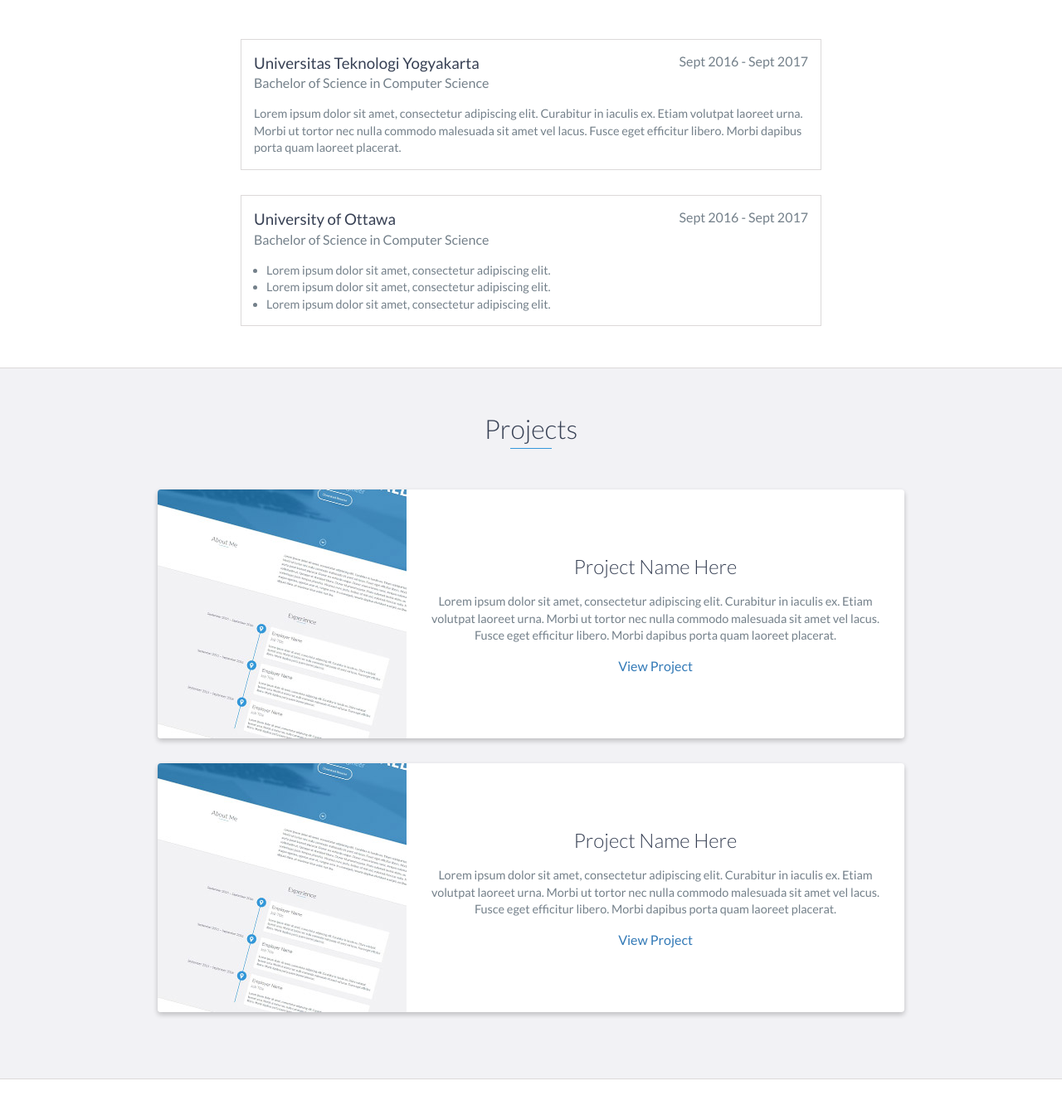
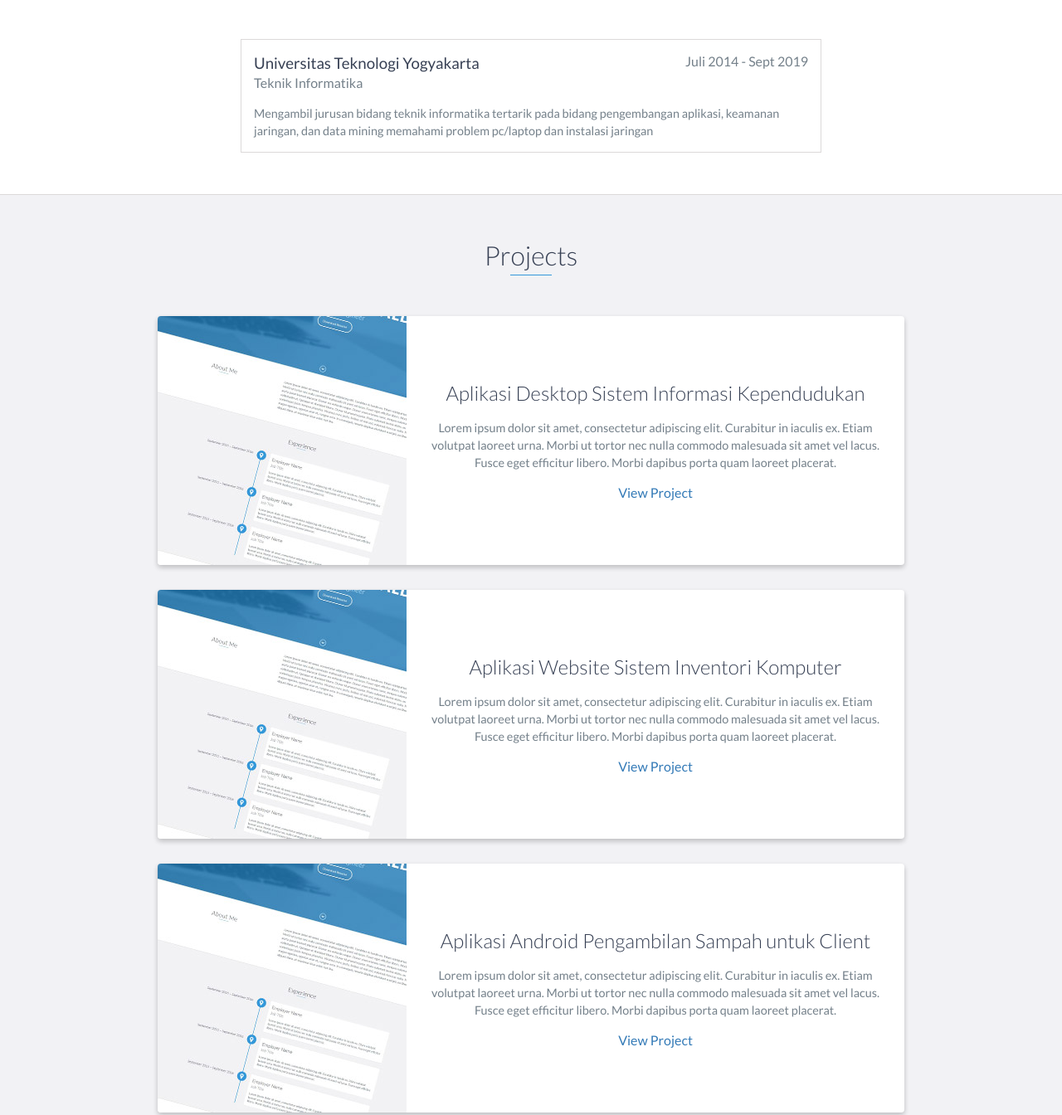
Before and after one commit to diospratama/diospratama.github.io, a website: page index.html in a window 1280 px wide. Shown: the part 1528-2872 px from the top of the page at 83% size. Drawn offline with nearby package versions, Linux system fonts and the light colour scheme.

Commit message:
Update index.html

```diff
--- a/index.html
+++ b/index.html
@@ -101,29 +101,11 @@
         <h2 class="heading">Education</h2>
         <div class="education-block">
             <h3>Universitas Teknologi Yogyakarta</h3>
-            <span class="education-date">Sept 2016 - Sept 2017</span>
-            <h4>Bachelor of Science in Computer Science</h4>
+            <span class="education-date">Juli 2014 - Sept 2019</span>
+            <h4>Teknik Informatika</h4>
             <p>
-                Lorem ipsum dolor sit amet, consectetur adipiscing elit. Curabitur in iaculis ex. Etiam volutpat laoreet urna. Morbi ut tortor nec nulla commodo malesuada sit amet vel lacus. Fusce eget efficitur libero. Morbi dapibus porta quam laoreet placerat.
+               Mengambil jurusan bidang teknik informatika tertarik pada bidang pengembangan aplikasi, keamanan jaringan, dan data mining memahami problem pc/laptop dan instalasi jaringan
             </p>
-        </div>
-        <!-- End .education-block -->
-
-        <div class="education-block">
-            <h3>University of Ottawa</h3>
-            <span class="education-date">Sept 2016 - Sept 2017</span>
-            <h4>Bachelor of Science in Computer Science</h4>
-            <ul>
-                <li>
-                    Lorem ipsum dolor sit amet, consectetur adipiscing elit.
-                </li>
-                <li>
-                    Lorem ipsum dolor sit amet, consectetur adipiscing elit.
-                </li>
-                <li>
-                    Lorem ipsum dolor sit amet, consectetur adipiscing elit.
-                </li>
-            </ul>
         </div>
         <!-- End .education-block -->
     </div>
@@ -139,7 +121,7 @@
                     </div>
                     <!-- End .project-image -->
                     <div class="project-info">
-                        <h3>Project Name Here</h3>
+                        <h3>Aplikasi Desktop Sistem Informasi Kependudukan</h3>
                         <p>
                             Lorem ipsum dolor sit amet, consectetur adipiscing elit. Curabitur in iaculis ex. Etiam volutpat laoreet urna. Morbi ut tortor nec nulla commodo malesuada sit amet vel lacus. Fusce eget efficitur libero. Morbi dapibus porta quam laoreet placerat.
                         </p>
@@ -155,7 +137,55 @@
                     </div>
                     <!-- End .project-image -->
                     <div class="project-info">
-                        <h3>Project Name Here</h3>
+                        <h3>Aplikasi Website Sistem Inventori Komputer</h3>
+                        <p>
+                            Lorem ipsum dolor sit amet, consectetur adipiscing elit. Curabitur in iaculis ex. Etiam volutpat laoreet urna. Morbi ut tortor nec nulla commodo malesuada sit amet vel lacus. Fusce eget efficitur libero. Morbi dapibus porta quam laoreet placerat.
+                        </p>
+                        <a href="#">View Project</a>
+                    </div>
+                    <!-- End .project-info -->
+                </div>
+                <!-- End .project -->
+
+		    <div class="project shadow-large">
+                    <div class="project-image">
+                        <img src="images/project.jpg" />
+                    </div>
+                    <!-- End .project-image -->
+                    <div class="project-info">
+                        <h3>Aplikasi Android Pengambilan Sampah untuk Client</h3>
+                        <p>
+                            Lorem ipsum dolor sit amet, consectetur adipiscing elit. Curabitur in iaculis ex. Etiam volutpat laoreet urna. Morbi ut tortor nec nulla commodo malesuada sit amet vel lacus. Fusce eget efficitur libero. Morbi dapibus porta quam laoreet placerat.
+                        </p>
+                        <a href="#">View Project</a>
+                    </div>
+                    <!-- End .project-info -->
+                </div>
+                <!-- End .project -->
+
+		    <div class="project shadow-large">
+                    <div class="project-image">
+                        <img src="images/project.jpg" />
+                    </div>
+                    <!-- End .project-image -->
+                    <div class="project-info">
+                        <h3>Aplikasi Android Pengambilan Sampah untuk Driver</h3>
+                        <p>
+                            Lorem ipsum dolor sit amet, consectetur adipiscing elit. Curabitur in iaculis ex. Etiam volutpat laoreet urna. Morbi ut tortor nec nulla commodo malesuada sit amet vel lacus. Fusce eget efficitur libero. Morbi dapibus porta quam laoreet placerat.
+                        </p>
+                        <a href="#">View Project</a>
+                    </div>
+                    <!-- End .project-info -->
+                </div>
+                <!-- End .project -->
+
+		    <div class="project shadow-large">
+                    <div class="project-image">
+                        <img src="images/project.jpg" />
+                    </div>
+                    <!-- End .project-image -->
+                    <div class="project-info">
+                        <h3>Aplikasi Android Pengambilan Sampah untuk Admin</h3>
                         <p>
                             Lorem ipsum dolor sit amet, consectetur adipiscing elit. Curabitur in iaculis ex. Etiam volutpat laoreet urna. Morbi ut tortor nec nulla commodo malesuada sit amet vel lacus. Fusce eget efficitur libero. Morbi dapibus porta quam laoreet placerat.
                         </p>
```
